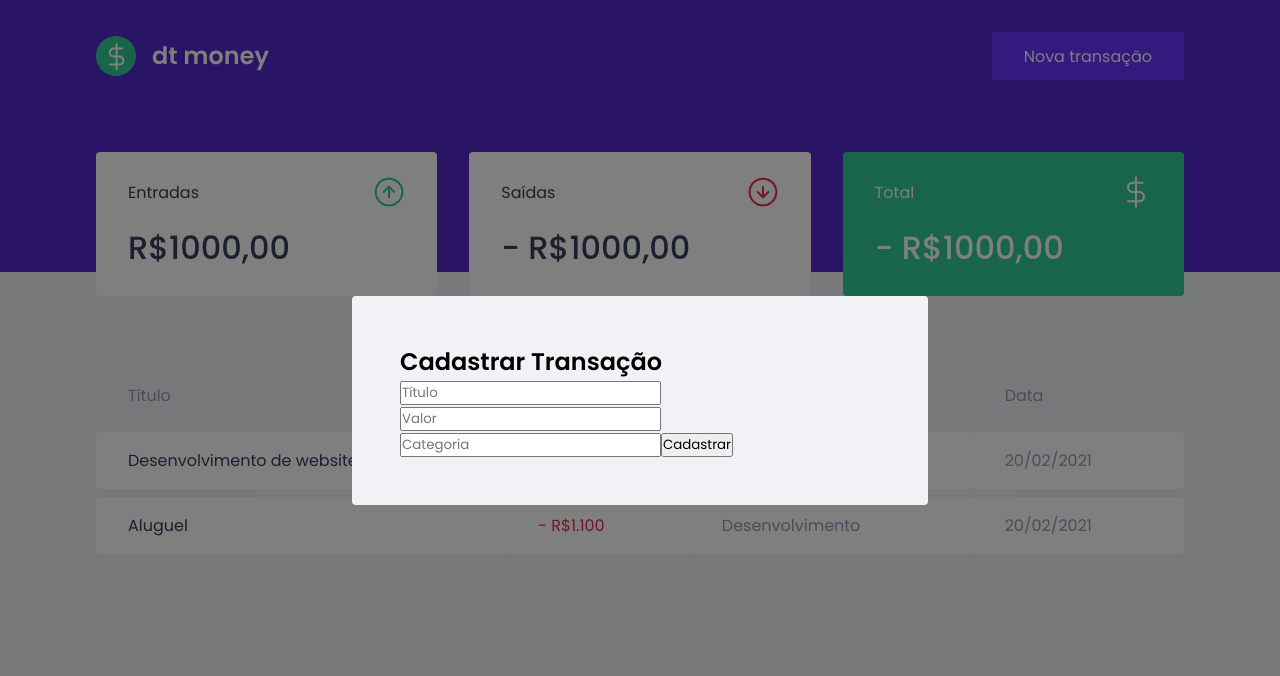
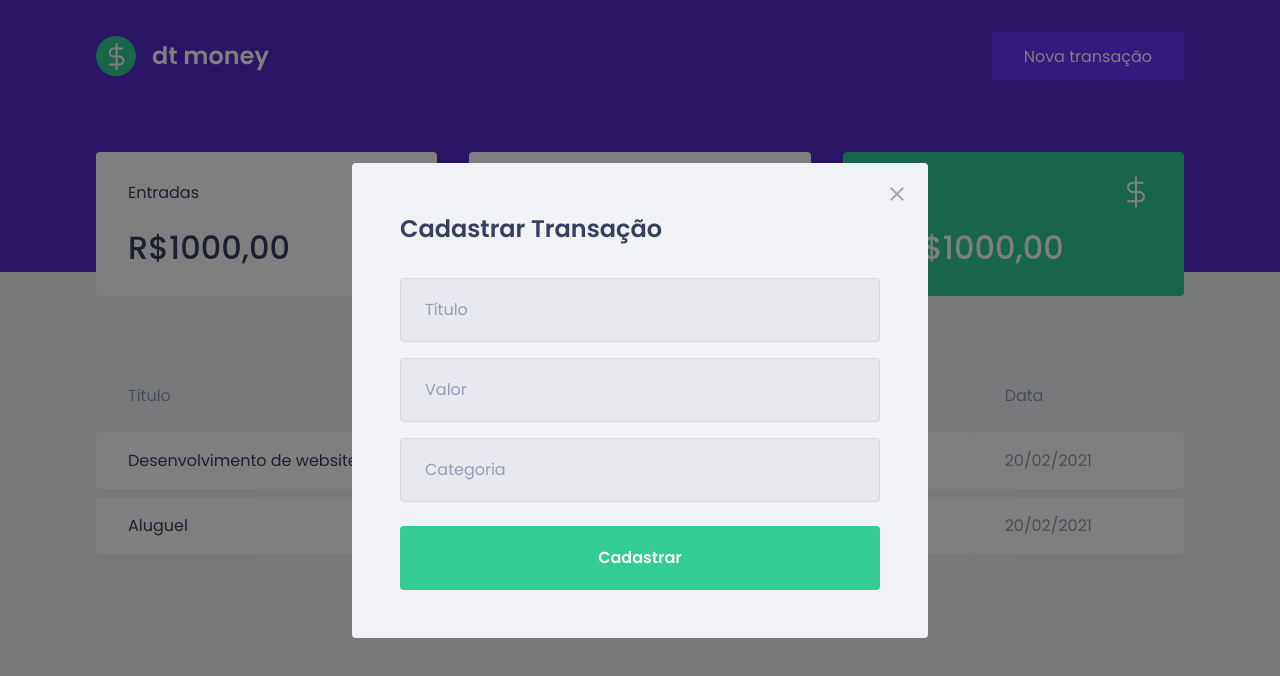
Before and after one commit to valdeirch/dtmoney, a React (Create React App) app: page / in a window 1280 px wide. Both pictures are taken after a click on the button "Nova transação". Shown: the top 676 px of the page. Built offline with nearby package versions, Linux system fonts and the light colour scheme; no server answers; what miragejs would draw is missing.

Commit message:
styling modal

```diff
--- a/src/components/NewTransactionModal/index.tsx
+++ b/src/components/NewTransactionModal/index.tsx
@@ -1,4 +1,5 @@
 import Modal from 'react-modal'
+import closeImg from '../../assets/close.svg'
 import { Container } from './styles'
 
 Modal.setAppElement('#root')
@@ -16,6 +17,10 @@
       overlayClassName="react-modal-overlay"
       className="react-modal-content"
     >
+      <button type="button" onClick={onRequestClose} className="react-modal-close">
+        <img src={closeImg} alt="Fechar modal" />
+      </button>
+
       <Container>
         <h2>Cadastrar Transação</h2>
 
--- a/src/components/NewTransactionModal/styles.ts
+++ b/src/components/NewTransactionModal/styles.ts
@@ -1,5 +1,50 @@
 import styled from 'styled-components';
 
 export const Container = styled.form`
+  h2 {
+    color: var(--text-title);
+    font-size: 1.5rem;
+    margin-bottom: 2rem;
+  }
 
+  input {
+    width: 100%;
+    padding: 0 1.5rem;
+    height: 4rem;
+    border-radius: 0.25rem;
+
+    border: 1px solid #d7d7d7;
+    background: #e7e9ee;
+
+    font-weight: 400;
+    font-size: 1rem;
+
+    &::placeholder {
+      color: var(--text-body);
+    }
+
+    & + input {
+      margin-top: 1rem;
+    }
+  }
+
+  button[type="submit"] {
+    width: 100%;
+    padding: 0 1.5rem;
+    height: 4rem;
+    background: var(--green);
+    color: #FFF;
+    border-radius: 0.25rem;
+    border: 0;
+
+    font-size: 1rem;
+    margin-top: 1.5rem;
+    font-weight: 600;
+
+    transition: filter 0.2s;
+
+    &:hover {
+      filter: brightness(0.9);
+    }
+  }
 `;
--- a/src/styles/global.ts
+++ b/src/styles/global.ts
@@ -79,4 +79,18 @@
     position: relative;
     border-radius: 0.25rem;
   }
+
+  .react-modal-close {
+    position: absolute;
+    right: 1.5rem;
+    top: 1.5rem;
+    border: 0;
+    background: transparent;
+
+    transition: filter 0.2s;
+
+    &:hover {
+      filter: brightness(0.8);
+    }
+  }
 `
```
